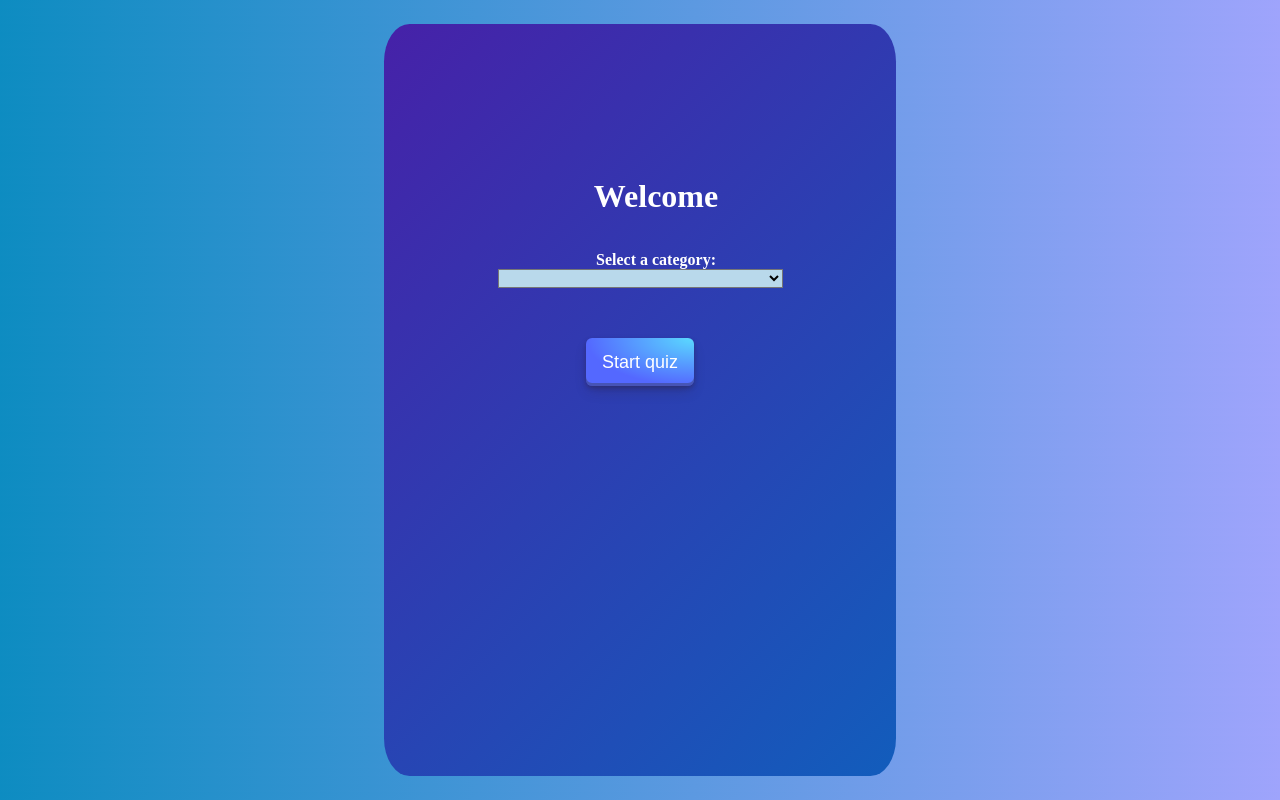
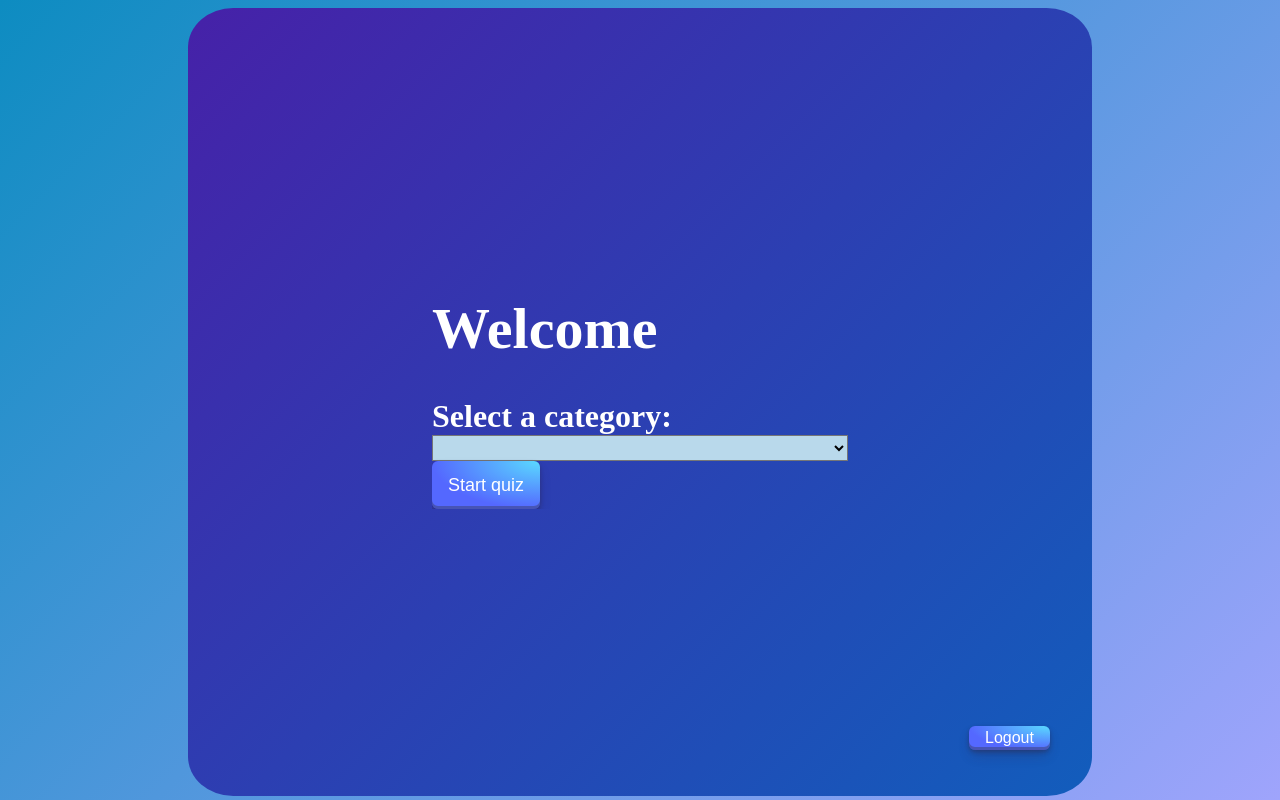
Before and after one commit to herlok/quiz, an Angular app: page /menu in a window 1280 px wide. Built offline with nearby package versions, Linux system fonts and the light colour scheme.

Commit message:
css reszponziv, logout gomb hozzaadva, kell meg összegzes, current felhasznalo mennyi pontot ert el jatszott kategoriakba, uj componens

```diff
--- a/src/app/app.component.css
+++ b/src/app/app.component.css
@@ -1,24 +1,22 @@
+
 .toolbar {
-  position: absolute;
-  top: 3%;
-  left: 30%;
-  right: 30%;
-  bottom: 3%;
-  color: white;
+  overflow: hidden;
   display: flex;
   justify-content: center;
+  align-items: center;
+  max-width: 70%;
+  min-width: 20%;
+  color: white;
   background: #4621A8;
   background: linear-gradient(135deg, #4621A8, #125DBC);
   font-weight: 600;
   border-radius: 5%;
-
+  padding: 10px;
+  margin: auto;
+  height: 96vh;
+  max-height: 100%;
 }
 
-.welcome {
-  font-size: 48px;
-  margin-top: 50%;
-  margin-bottom: 20%;
-}
 
 .nameSubmit {
   align-items: center;
@@ -64,6 +62,33 @@
   box-shadow: #3c4fe0 0 3px 7px inset;
   transform: translateY(2px);
 }
+
+.enternameForm {
+  text-align: center;
+  margin: auto;
+  max-width: 100%;
+}
+
+.welcome {
+  font-size: 58px;
+}
+
 .enterName {
   background-color: #B9D9EB;
+  font-size: 16px;
+  border-radius: 8%;
+  min-width: 0;
+  max-width: 100%;
 }
+
+@media screen and (max-width: 600px) {
+  .welcome {
+    font-size: 32px;
+  }
+}
+
+@media screen and (max-height: 740px) {
+  .toolbar {
+    height: 95vh;
+  }
+}
--- a/src/app/app.component.html
+++ b/src/app/app.component.html
@@ -1,7 +1,8 @@
 <div class="toolbar" role="banner" id="toolbar" *ngIf="page === '/'">
   <form class="enternameForm">
     <h1 class="welcome">Welcome to Quiz night app</h1><br><br>
-    <p>Please enter your name:</p>
+    <p style="font-size: 32px;">Please enter your name:</p>
+
     <input name="name" id="name" type="text" placeholder="Enter name" class="enterName">
     <input type="submit" value="Submit" (click)="nameSubmit()" class="nameSubmit">
   </form>
--- a/src/app/menu/menu.component.css
+++ b/src/app/menu/menu.component.css
@@ -1,35 +1,42 @@
 .menu {
-    position: absolute;
-    top: 3%;
-    left: 30%;
-    right: 30%;
-    bottom: 3%;
+  display: flex;
+  justify-content: center;
+  align-items: center;
+  max-width: 70%;
+  min-width: 20%;
   color: white;
-    display: block;
-    text-align: center;
-    justify-content: center;
   background: #4621A8;
   background: linear-gradient(135deg, #4621A8, #125DBC);
   font-weight: 600;
   border-radius: 5%;
+  padding: 10px;
+  margin: auto;
+  height: 96vh;
+  max-height: 100%;
 }
 .content {
-    margin-top: 30%;
+  overflow: hidden;
+  max-width: 100%;
 }
+
 span {
   display: block;
-    margin-left: auto;
-    margin-right: auto;
-    width: 100%;
-    padding: 0 16px;
-}
-.welcomeMessege {
+  max-width: 100%;
   font-size: 32px;
 }
+
+.welcomeMessege {
+    font-size: 58px;
+}
+
 select{
+  min-width: 0;
+  max-width: 100%;
   font-weight: bold;
+  font-size: 20px;
   background: #B9D9EB;
 }
+
 .startQuizbutton {
   align-items: center;
   appearance: none;
@@ -58,7 +65,7 @@ select{
   white-space: nowrap;
   will-change: box-shadow,transform;
   font-size: 18px;
-  top: 50px;
+  max-width: 100%;
 }
 
 .startQuizbutton:focus {
@@ -74,3 +81,56 @@ select{
   box-shadow: #3c4fe0 0 3px 7px inset;
   transform: translateY(2px);
 }
+
+@media screen and (max-width: 340px) {
+  .welcomeMessege {
+    font-size: 24px;
+  }
+}
+
+.logout {
+  align-items: center;
+  appearance: none;
+  background-image: radial-gradient(100% 100% at 100% 0, #5adaff 0, #5468ff 100%);
+  border: 0;
+  border-radius: 6px;
+  box-shadow: rgba(45, 35, 66, .4) 0 2px 4px,rgba(45, 35, 66, .3) 0 7px 13px -3px,rgba(58, 65, 111, .5) 0 -3px 0 inset;
+  box-sizing: border-box;
+  color: #fff;
+  cursor: pointer;
+  display: inline-flex;
+  height: 24px;
+  justify-content: center;
+  line-height: 1;
+  list-style: none;
+  overflow: hidden;
+  padding-left: 16px;
+  padding-right: 16px;
+  position: fixed;
+  text-align: left;
+  text-decoration: none;
+  transition: box-shadow .15s,transform .15s;
+  user-select: none;
+  -webkit-user-select: none;
+  touch-action: manipulation;
+  white-space: nowrap;
+  will-change: box-shadow,transform;
+  font-size: 16px;
+  max-width: 100%;
+  bottom: 50px;
+  right: 18%;
+}
+
+.logout:focus {
+  box-shadow: #3c4fe0 0 0 0 1.5px inset, rgba(45, 35, 66, .4) 0 2px 4px, rgba(45, 35, 66, .3) 0 7px 13px -3px, #3c4fe0 0 -3px 0 inset;
+}
+
+.logout:hover {
+  box-shadow: rgba(45, 35, 66, .4) 0 4px 8px, rgba(45, 35, 66, .3) 0 7px 13px -3px, #3c4fe0 0 -3px 0 inset;
+  transform: translateY(-2px);
+}
+
+.logout:active {
+  box-shadow: #3c4fe0 0 3px 7px inset;
+  transform: translateY(2px);
+}
--- a/src/app/menu/menu.component.html
+++ b/src/app/menu/menu.component.html
@@ -2,9 +2,11 @@
   <div class="content">
     <span class="welcomeMessege">Welcome {{username}}</span><br><br>
     <span>Select a category:</span>
-    <select [(ngModel)]="selectedCategoryId">
+    <select [(ngModel)]="selectedCategoryId" class="categoryselect">
       <option *ngFor="let category of categories" [value]="category.id">{{ category.name }}</option>
     </select><br>
     <button (click)="quizStart()" class="startQuizbutton">Start quiz</button>
   </div>
+
+  <button (click)="logout()" class="logout">Logout</button>
 </div>
--- a/src/app/menu/menu.component.ts
+++ b/src/app/menu/menu.component.ts
@@ -56,4 +56,7 @@ export class MenuComponent {
       alert('Please choose a category');
     }
   }
+  logout() {
+    this.router.navigate(['/']);
+  }
 }
--- a/src/app/quiz/quiz.component.css
+++ b/src/app/quiz/quiz.component.css
@@ -1,18 +1,19 @@
 
 .container {
-    position: absolute;
-    top: 3%;
-    left: 30%;
-    right: 30%;
-    bottom: 3%;
-    color: white;
-    display: block;
-    text-align: center;
-    justify-content: center;
-    background: #4621A8;
-    background: linear-gradient(135deg, #4621A8, #125DBC);
-    font-weight: 600;
-    border-radius: 5%;
+  display: block;
+  justify-content: center;
+  align-items: center;
+  max-width: 70%;
+  min-width: 20%;
+  color: white;
+  background: #4621A8;
+  background: linear-gradient(135deg, #4621A8, #125DBC);
+  font-weight: 600;
+  border-radius: 5%;
+  padding: 10px;
+  margin: auto;
+  min-height: 96vh;
+  max-height: 100%;
 }
 
 .title, .nowplaying {
@@ -32,8 +33,14 @@
 
 
 .question {
-    font-size: 18px;
+    font-size: 20px;
     font-weight: bold;
+    text-align: center;
+}
+
+.answer {
+  font-size: 18px;
+  text-align: center;
 }
 
 .submitButton {
@@ -82,7 +89,7 @@
   .submitButton {
     position: fixed;
     bottom: 50px;
-    right: 32%;
+    right: 17%;
 }
 
 .backToCategoriesbutton {
--- a/src/app/quiz/quiz.component.html
+++ b/src/app/quiz/quiz.component.html
@@ -5,10 +5,10 @@
     <form (ngSubmit)="onSubmit()" *ngIf="score === null">
       <div *ngFor="let question of quizQuestions; let i = index">
         <p class="question">{{ question.question }}</p>
-        <div *ngFor="let answer of question.answers; let j = index">
+        <div *ngFor="let answer of question.answers; let j = index" class="answer">
           <input type="radio" name="question{{ i }}" [id]="'question' + i + 'answer' + j" [value]="answer"
             [(ngModel)]="question.selectedAnswer" required>
-          <label [for]="'question' + i + 'answer' + j">{{ answer }}</label>
+          <label [for]="'question' + i + 'answer' + j" >{{ answer }}</label>
         </div>
       </div>
       <button type="submit" class="submitButton">Submit</button>
@@ -24,4 +24,5 @@
   <ng-template #loadingTemplate>
     <p>Loading questions...</p>
   </ng-template>
+
 </div>
--- a/src/styles.css
+++ b/src/styles.css
@@ -1,5 +1,7 @@
 /* You can add global styles to this file, and also import other style files */
 html {
+    height: 100%;
+    width: 100%;
     background: #0D8CC1;
     background: linear-gradient(135deg, #0D8CC1, #9FA4FC);
 }
```
Lines whose indentation alone changed are shown as unchanged.
